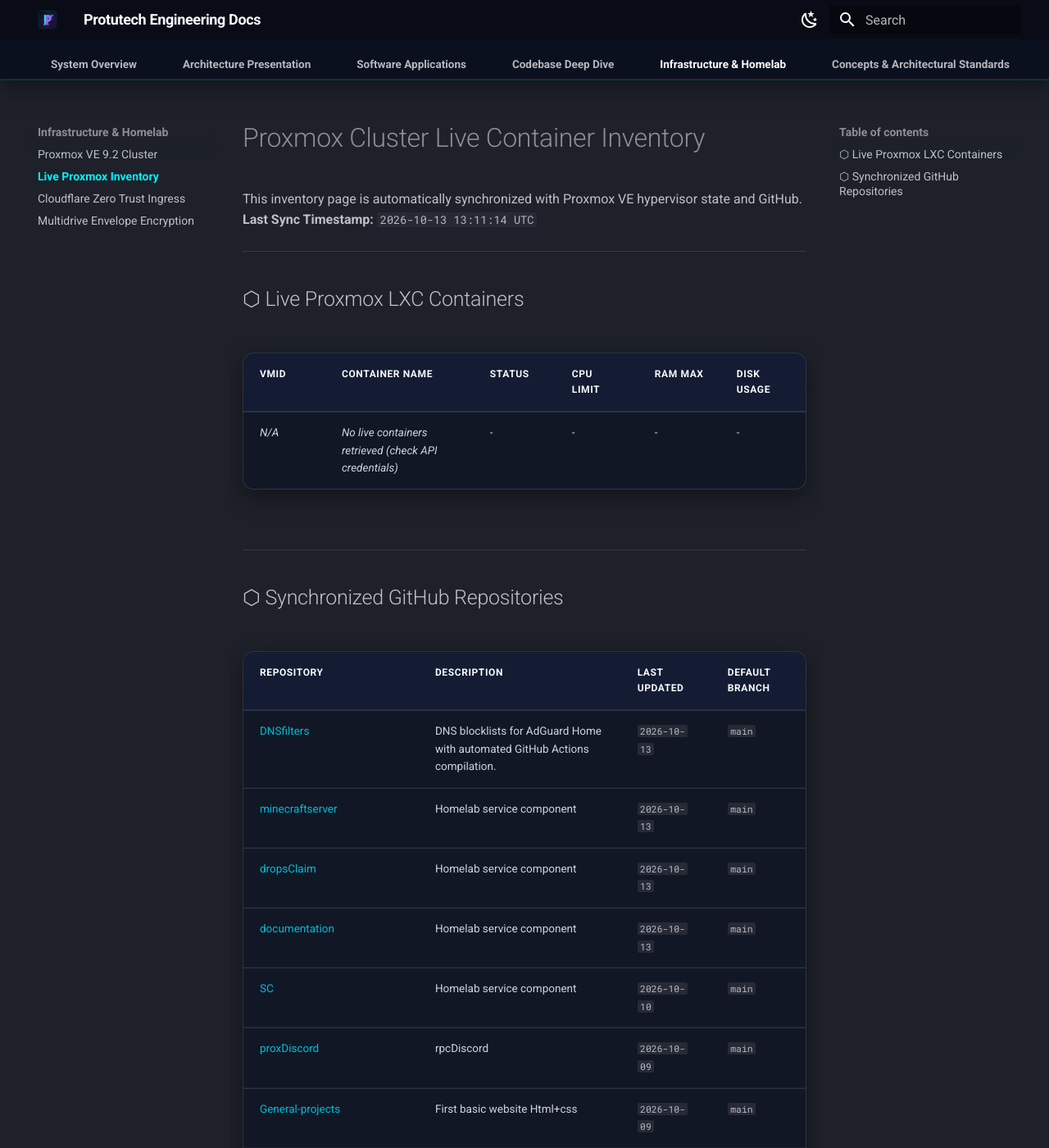
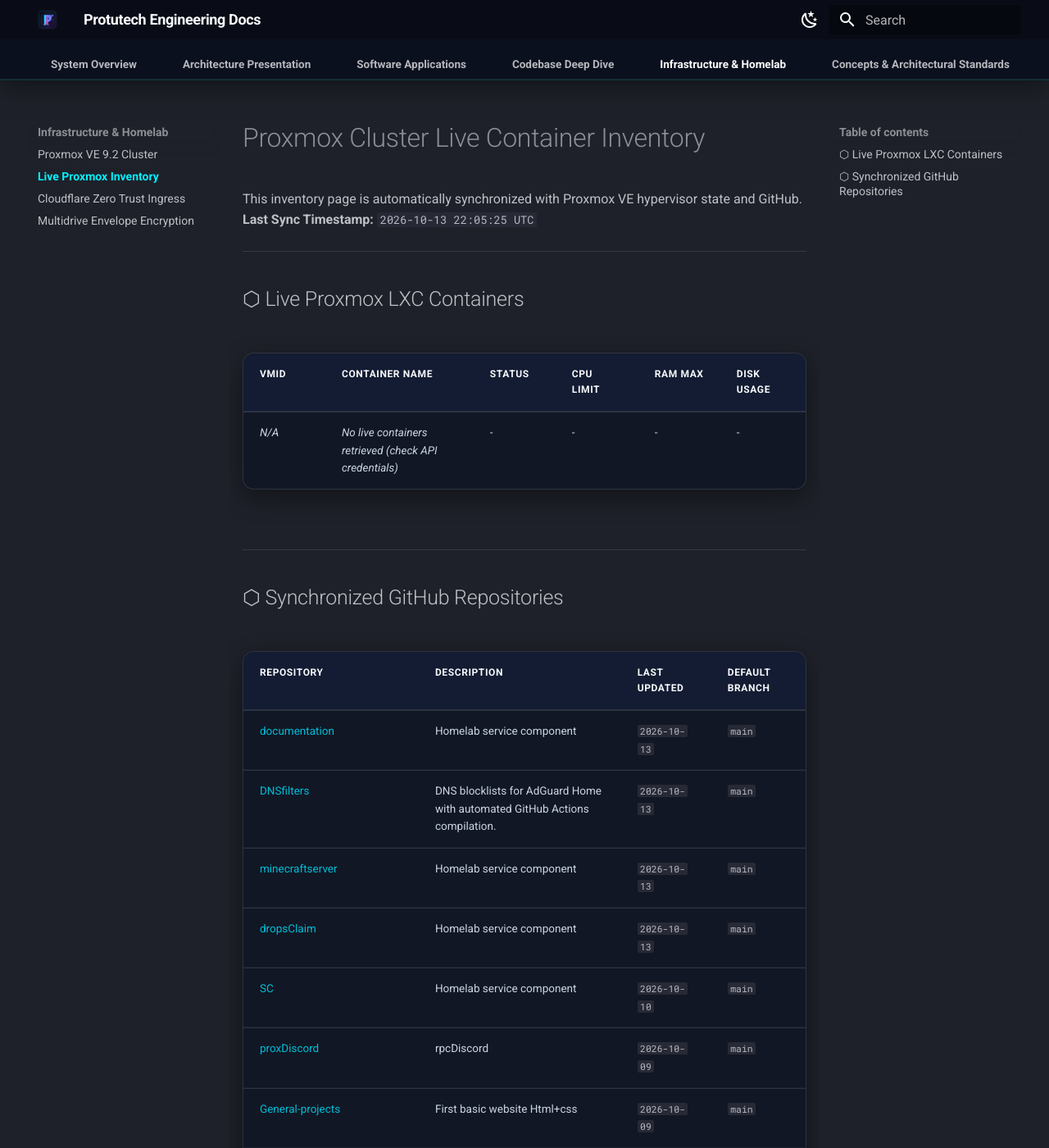
Before and after one commit to IAndrexI/documentation, an MkDocs documentation site: the page built from docs/infra/proxmox-live-inventory.md, in a window 1280 px wide and 1400 px high. Shown: the whole window at 82% size. Built offline with MkDocs 1.6.1 and Material for MkDocs 9.7.7, drawn with Linux system fonts in a browser that asks for light colours.

Commit message:
chore(auto-update): sync live Proxmox containers and GitHub repos [skip ci]

```diff
--- a/docs/infra/proxmox-live-inventory.md
+++ b/docs/infra/proxmox-live-inventory.md
@@ -1,7 +1,7 @@
 # Proxmox Cluster Live Container Inventory
 
 This inventory page is automatically synchronized with Proxmox VE hypervisor state and GitHub.
-**Last Sync Timestamp:** `2026-10-13 13:11:14 UTC`
+**Last Sync Timestamp:** `2026-10-13 22:05:25 UTC`
 
 ---
 
@@ -17,10 +17,10 @@
 
 | Repository | Description | Last Updated | Default Branch |
 | :--- | :--- | :--- | :--- |
+| [documentation](https://github.com/IAndrexI/documentation) | Homelab service component | `2026-10-13` | `main` |
 | [DNSfilters](https://github.com/IAndrexI/DNSfilters) | DNS blocklists for AdGuard Home with automated GitHub Actions compilation. | `2026-10-13` | `main` |
 | [minecraftserver](https://github.com/IAndrexI/minecraftserver) | Homelab service component | `2026-10-13` | `main` |
 | [dropsClaim](https://github.com/IAndrexI/dropsClaim) | Homelab service component | `2026-10-13` | `main` |
-| [documentation](https://github.com/IAndrexI/documentation) | Homelab service component | `2026-10-13` | `main` |
 | [SC](https://github.com/IAndrexI/SC) | Homelab service component | `2026-10-10` | `main` |
 | [proxDiscord](https://github.com/IAndrexI/proxDiscord) | rpcDiscord | `2026-10-09` | `main` |
 | [General-projects](https://github.com/IAndrexI/General-projects) | First basic website Html+css | `2026-10-09` | `main` |
```
